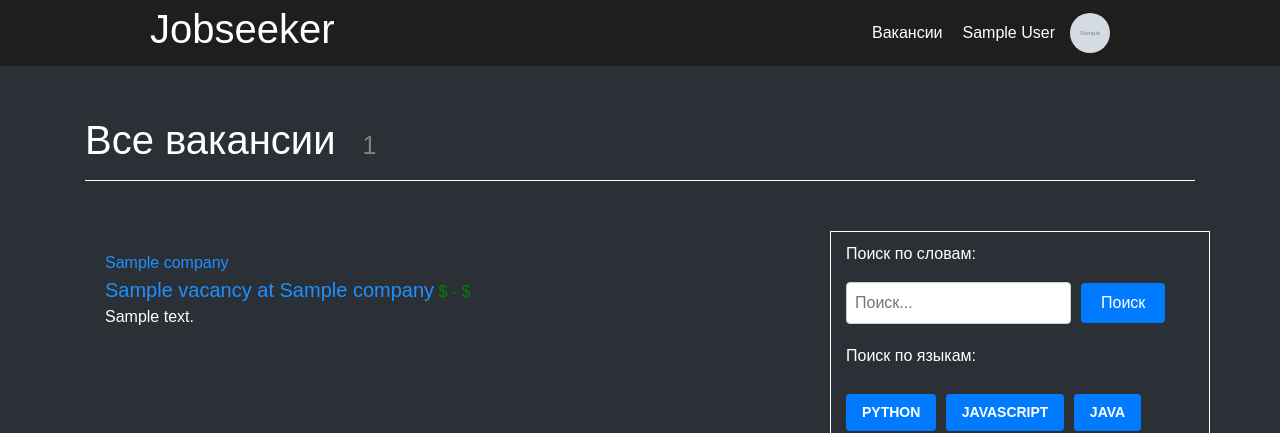
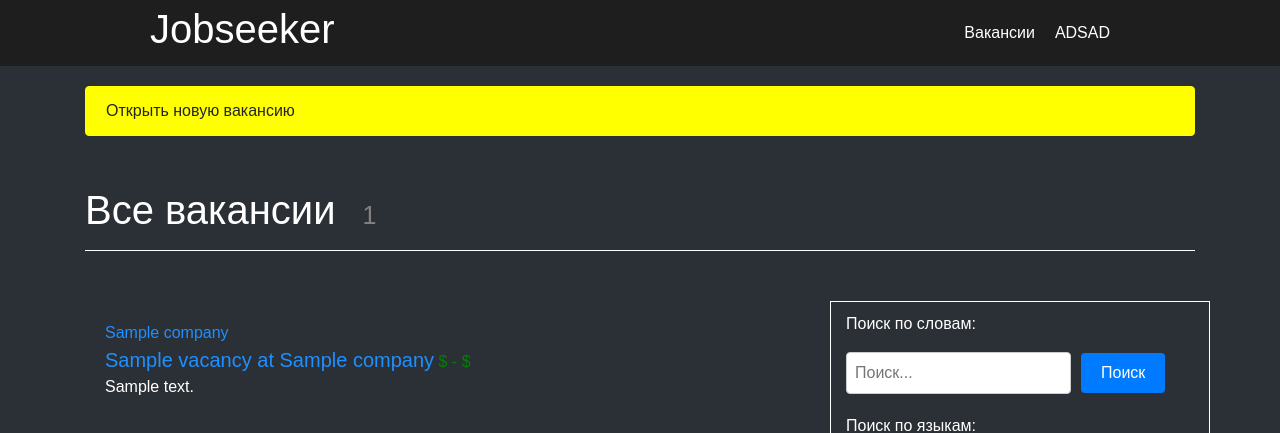
Before and after one commit to nikiturka/jobseeker, a Django app: page /vacancies in a window 1280 px wide. Shown: the top 433 px of the page. Run offline with Django 5.2, Linux system fonts and the light colour scheme; a user stored in the database is signed in; tables that the repository leaves empty hold one stand-in row (values such as "Sample post"); grey boxes marked "Sample" are stand-in pictures; some libraries are stand-ins or nearby versions.

Commit message:
hr header

```diff
--- a/main/static/main/vacancies_base.css
+++ b/main/static/main/vacancies_base.css
@@ -155,3 +155,24 @@ button[type="submit"]:hover {
 .pagination a:last-child {
     background-color: #007bff;
 }
+
+.create-vacancy {
+    margin-top: 20px;
+}
+
+.create-vacancy .alert {
+    background-color: yellow;
+    border-color: yellow;
+    color: #212529;
+    padding: 0.75rem 1.25rem;
+    border-radius: 0.25rem;
+}
+
+.create-vacancy .alert a {
+    text-decoration: none;
+    color: #212529;
+}
+
+.create-vacancy .alert a:hover {
+    text-decoration: underline;
+}
--- a/main/templates/main/base.html
+++ b/main/templates/main/base.html
@@ -20,6 +20,11 @@
 
                     {% if user.is_authenticated %}
                         <li class="user-profile">
+                        {% if user.hr %}
+                            <a class="header-link" href="#">
+                                ADSAD
+                            </a>
+                        {% else %}
                             <div class="user-details">
                                 <a class="header-link" href="{% url 'user-detail' user.pk %}">
                                     <span>{{ user.userprofile.first_name }}</span>
@@ -32,6 +37,7 @@
                                     <img src="{{ user.userprofile.profile_picture.url }}" alt="Profile Picture">
                                 </a>
                             </div>
+                        {% endif %}
                         </li>
                     {% else %}
                         <li><a href="{% url 'login' %}">Гость</a></li>
--- a/main/templates/main/vacancies_base.html
+++ b/main/templates/main/vacancies_base.html
@@ -7,6 +7,14 @@
 
 {% block body %}
     <div class="container vacancies-main-container">
+
+        {% if user.hr %}
+             <div class="create-vacancy">
+                <div class="alert" role="alert">
+                    <a href="#">Открыть новую вакансию</a>
+                </div>
+             </div>
+        {% endif %}
 
         <div class="vacancies-h1-div">
             <h1 class="vacancies-h1">Все вакансии<span class="vacancies-count"> {{ vacancies_total }}</span></h1>
--- a/main/views.py
+++ b/main/views.py
@@ -4,7 +4,7 @@ from django.core.paginator import Paginator
 
 
 def home(request):
-    return render(request, 'main/base.html')
+    return render(request, 'main/base.html', {"user": request.user})
 
 
 def all_vacancies(request):
@@ -20,7 +20,7 @@ def all_vacancies(request):
 
     vacancies_count = vacancies.count()
 
-    return render(request, "main/vacancies.html", {"vacancies": vacancies_paginated, "vacancies_total": vacancies_count})
+    return render(request, "main/vacancies.html", {"vacancies": vacancies_paginated, "vacancies_total": vacancies_count, "user": request.user})
 
 
 def vacancies_search(request):
```
Also changed, not shown: main/migrations/0006_alter_hr_company.py (added).
